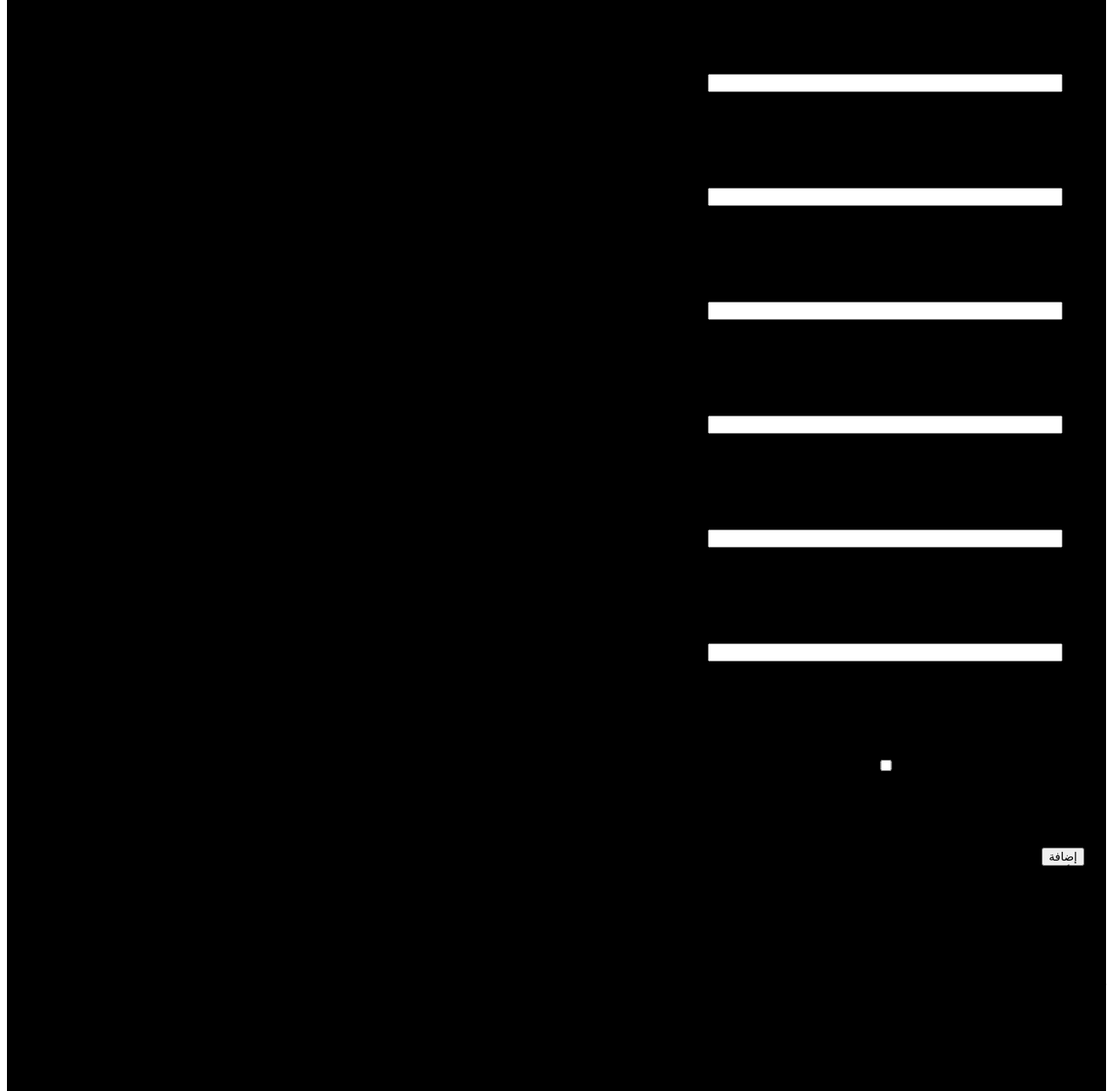
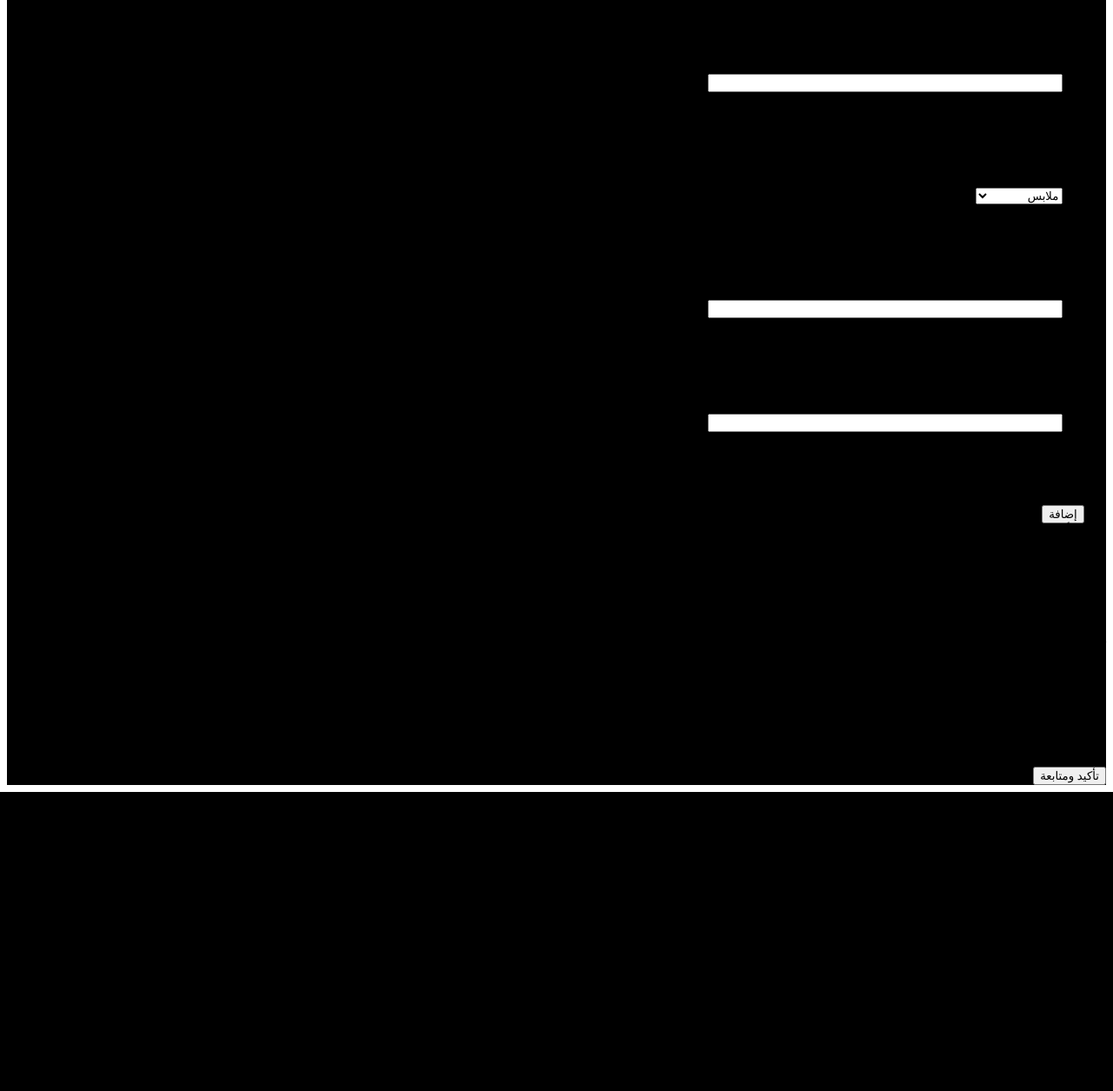
Before and after one commit to KElBowety/CS3620-Project, a PHP site: page /addDonationPage.php in a window 1280 px wide. Shown: the part 486-1741 px from the top of the page at 87% size. After the commit the page ends 1397 px from the top, so only its background shows below. Run offline with PHP 8.4, Linux system fonts and the light colour scheme; data that the repository does not hold is empty.

Commit message:
Initial donation validation code

```diff
--- a/Clothes.php
+++ b/Clothes.php
@@ -1,5 +1,6 @@
 <?php
 
+require_once 'Item.php';
 
 class Clothes extends Item implements IValidation,IAddToDB
 {
--- a/Food.php
+++ b/Food.php
@@ -1,5 +1,6 @@
 <?php
 
+require_once 'Item.php';
 
 class Food extends Item implements IValidation,IAddToDB
 {
--- a/Furniture.php
+++ b/Furniture.php
@@ -1,7 +1,8 @@
 <?php
 
+require_once 'Item.php';
 
-class Furniture extends Item implements IValidation,IAddToDB
+class Furniture extends Item
 {
     private bool $isNew;
 
--- a/Trips/TripBase.php
+++ b/Trips/TripBase.php
@@ -35,6 +35,7 @@ abstract class TripBase implements IAddToDB
         $this->description = $description;
     }
 
+    public abstract function addToDB(): bool;
     public abstract function getDescription(): string;
     public abstract function calculateCost() : float;
 }
--- a/addDonationPage.php
+++ b/addDonationPage.php
@@ -22,10 +22,6 @@ $pageContents = DataBase::ExcuteRetreiveQuery("SELECT * FROM `page` WHERE 1");
     ?> تبرع جديد <?php
                     echo $pageContents[2][2];
                     ?>
-
-
-
-
 </head>
 
 <body dir="rtl">
@@ -61,9 +57,6 @@ $pageContents = DataBase::ExcuteRetreiveQuery("SELECT * FROM `page` WHERE 1");
         }
         ?>
 
-
-
-
         <h1 class="text-white text-center"> إضافة تبرع </h1>
 
         <div class="container" style="padding: 2%">
@@ -85,8 +78,6 @@ $pageContents = DataBase::ExcuteRetreiveQuery("SELECT * FROM `page` WHERE 1");
                                 </div>
                             </div>
 
-
-
                             <!--Grid row-->
 
                             <!--Grid row-->
@@ -101,18 +92,17 @@ $pageContents = DataBase::ExcuteRetreiveQuery("SELECT * FROM `page` WHERE 1");
                 </div>
                 <div class="col-sm-2">
 
-
                 </div>
                 <div class="card text-center col-lg-5">
                     <div class="card-header">تبرع عيني</div>
                     <div class="card-body">
-                        <form action="./InkindDonationValidation.php" method="post">
+                        <form action="./AddDonationValidation.php" method="post">
                             <div class=" d-flex justify-content-center" style="padding: 2%">
                                 <div class="row">
                                     <label class="label col-4">
                                         <h4 class="text-black">الإسم:</h4>
                                     </label>
-                                    <input type="text" class="col-6" name="userName" id="userName" style="width: 400px" required />
+                                    <input type="text" class="col-6" name="name" id="name" style="width: 400px" required />
                                 </div>
                             </div>
                             <div class=" d-flex justify-content-center" style="padding: 2%">
@@ -120,7 +110,11 @@ $pageContents = DataBase::ExcuteRetreiveQuery("SELECT * FROM `page` WHERE 1");
                                     <label class="label col-4">
                                         <h4 class="text-black">النوع:</h4>
                                     </label>
-                                    <input type="text" class="col-6" name="userName" id="userName" style="width: 400px" required />
+                                    <select name="donationType" id="donationType" style="width: 100px" required>
+                                        <option value=1>ملابس</option>
+                                        <option value=2>طعام</option>
+                                        <option value=3>أثاث</option>
+                                    </select>
                                 </div>
                             </div>
                             <div class=" d-flex justify-content-center" style="padding: 2%">
@@ -139,33 +133,6 @@ $pageContents = DataBase::ExcuteRetreiveQuery("SELECT * FROM `page` WHERE 1");
                                     <input type="number" class="col-6" name="quantity" id="quantity" style="width: 400px" required />
                                 </div>
                             </div>
-                            <div class=" d-flex justify-content-center" style="padding: 2%">
-                                <div class="row">
-                                    <label class="label col-4">
-                                        <h4 class="text-black">الوحدة:</h4>
-                                    </label>
-                                    <input type="text" class="col-6" name="userName" id="userName" style="width: 400px" required />
-                                </div>
-                            </div>
-                            <div class=" d-flex justify-content-center" style="padding: 2%">
-                                <div class="row">
-                                    <label class="label col-4">
-                                        <h4 class="text-black">الصلاحية:</h4>
-                                    </label>
-                                    <input type="text" class="col-6" name="date" id="date" style="width: 400px" required />
-                                </div>
-                            </div>
-                            <div class=" d-flex justify-content-center" style="padding: 2%">
-                                <div class="row">
-                                    <label class="label col-4">
-                                        <h4 class="text-black">الحالة:</h4>
-                                    </label>
-                                    <input type="checkbox" class="col-6" name="status" id="status" style="width: 400px" required />
-                                </div>
-                            </div>
-
-
-
 
                             <!--Grid row-->
 
@@ -182,16 +149,8 @@ $pageContents = DataBase::ExcuteRetreiveQuery("SELECT * FROM `page` WHERE 1");
             </div>
         </div>
 
-
-
-
-
         <div class="row-cols-1" style="padding-top: 5%; padding-bottom: 5%">
             <h4 class="text-white text-center"> تبرعات غير مؤكدة </h4>
-
-
-
-
             <div class="container">
                 <table class="table" dir="rtl">
                     <thead>
@@ -201,8 +160,6 @@ $pageContents = DataBase::ExcuteRetreiveQuery("SELECT * FROM `page` WHERE 1");
                             <th scope="col">قيمة</th>
                             <th scope="col">عدد</th>
                             <th scope="col">إجمالى</th>
-                            <th scope="col">مدة الصلاحية بالأيام</th>
-
                         </tr>
                     </thead>
                     <tbody>
@@ -212,7 +169,6 @@ $pageContents = DataBase::ExcuteRetreiveQuery("SELECT * FROM `page` WHERE 1");
                             <td>تحربة</td>
                             <td>تجربة</td>
                             <td>تحربة</td>
-                            <td>تجربة</td>
                         </tr>
                     </tbody>
                 </table>
@@ -226,16 +182,7 @@ $pageContents = DataBase::ExcuteRetreiveQuery("SELECT * FROM `page` WHERE 1");
             </a>
         </div>
 
-
-
-
-
     </main>
-
-
-
-
-
 
     <?php
     echo $pageContents[0][2];
```
Also changed, not shown: AddDonationValidation.php (added, +42 -0 lines), Item.php (+4 -3 lines).
